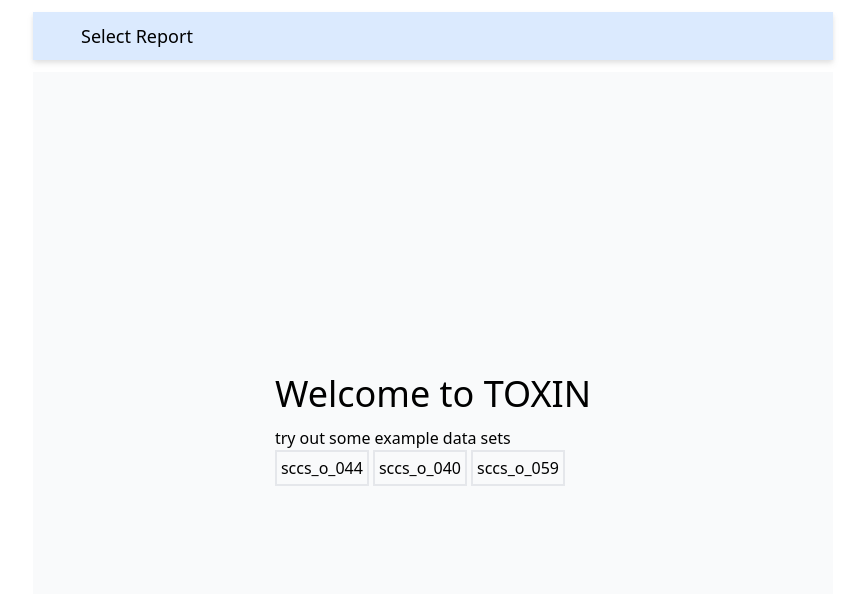
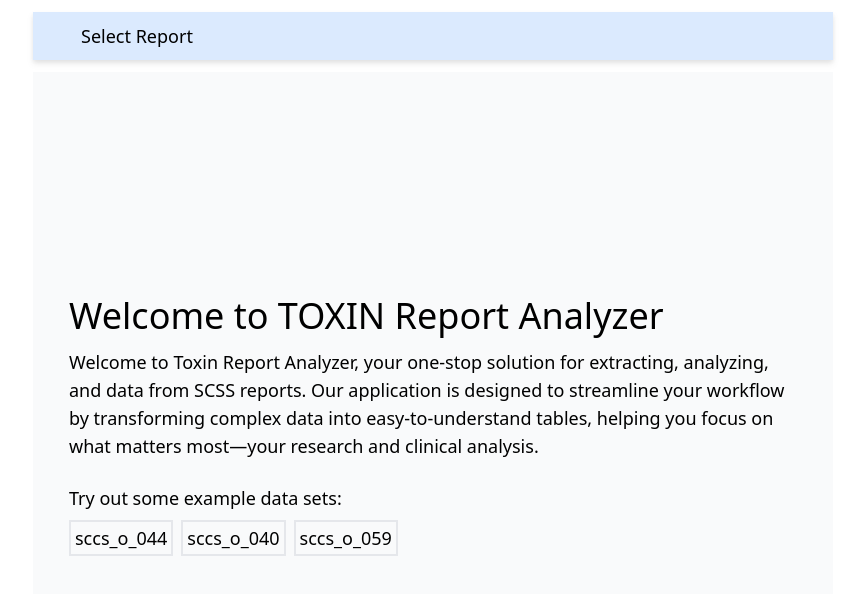
Before and after one commit to DinoJay/scss_csv_extraction, a SvelteKit app: page / in a window 1280 px wide. Shown: the top 594 px of the page, without its empty margins (207-1072 px from the left). Built offline with nearby package versions, Linux system fonts and the light colour scheme; some icons are missing.

Commit message:
added text to welcome page

```diff
--- a/src/routes/+page.svelte
+++ b/src/routes/+page.svelte
@@ -3,13 +3,21 @@
 </script>
 
 <div class="flex-1 flex flex-col">
-	<div class="m-auto">
-		<h1 class="text-4xl mb-3">Welcome to TOXIN</h1>
-		<p>try out some example data sets</p>
-		<div class="flex gap-1 flex-wrap">
+	<div class="m-auto p-6">
+		<h1 class="text-4xl mb-3">Welcome to TOXIN Report Analyzer</h1>
+		<p class="mb-6 text-lg">
+			Welcome to Toxin Report Analyzer, your one-stop solution for extracting, analyzing, and data
+			from SCSS reports. Our application is designed to streamline your workflow by transforming
+			complex data into easy-to-understand tables, helping you focus on what matters most—your
+			research and clinical analysis.
+		</p>
+		<p class="mb-3 text-lg">Try out some example data sets:</p>
+		<ul class="text-lg flex gap-2">
 			{#each textIds.slice(0, 3) as d}
-				<a href="/{d}" class="p-1 border-2">{d}</a>
+				<li class="mb-3">
+					<a href="/{d}" class="p-1 border-2">{d}</a>
+				</li>
 			{/each}
-		</div>
+		</ul>
 	</div>
 </div>
```
